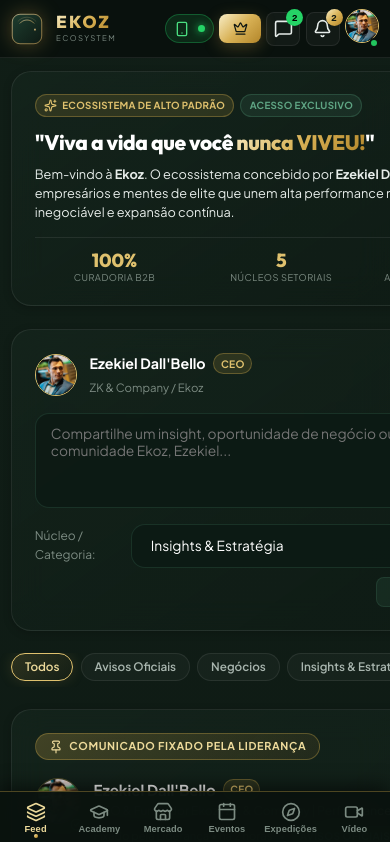
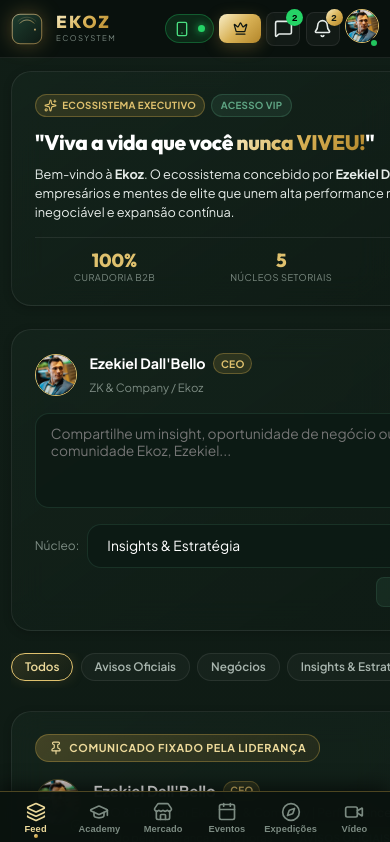
Before and after one commit to Jeipidevs/ekoz, a React (Vite) app: page / in a window 390 px wide. Shown: the top 842 px of the page. Built offline with nearby package versions, Linux system fonts and the light colour scheme.

Commit message:
fix(mobile): perfect mobile spacing, metric wrapping and badge widths

```diff
--- a/src/components/feed/CreatePostCard.tsx
+++ b/src/components/feed/CreatePostCard.tsx
@@ -65,7 +65,7 @@
 
         <div className="create-post-actions-row">
           <div className="category-select-group">
-            <span className="category-label">Núcleo / Categoria:</span>
+            <span className="category-label">Núcleo:</span>
             <select
               value={category}
               onChange={(e) => setCategory(e.target.value as Post['category'])}
--- a/src/components/feed/FeedView.tsx
+++ b/src/components/feed/FeedView.tsx
@@ -45,9 +45,9 @@
             <div className="hero-badge-row">
               <span className="badge badge-gold">
                 <Sparkles size={13} />
-                <span>ECOSSISTEMA DE ALTO PADRÃO</span>
+                <span>ECOSSISTEMA EXECUTIVO</span>
               </span>
-              <span className="badge badge-moss">ACESSO EXCLUSIVO</span>
+              <span className="badge badge-moss">ACESSO VIP</span>
             </div>
 
             <h1 className="hero-slogan-title">
@@ -71,7 +71,7 @@
               </div>
               <div className="hero-metric-item">
                 <span className="metric-val">24/7</span>
-                <span className="metric-lbl">Academy & Networking</span>
+                <span className="metric-lbl">Conexão & Rede</span>
               </div>
             </div>
           </div>
--- a/src/styles/components.css
+++ b/src/styles/components.css
@@ -469,11 +469,13 @@
   gap: 2.5rem;
   padding-top: 1.25rem;
   border-top: 1px solid var(--border-subtle);
+  width: 100%;
 }
 
 .hero-metric-item {
   display: flex;
   flex-direction: column;
+  min-width: 0;
 }
 
 .metric-val {
@@ -490,6 +492,8 @@
   text-transform: uppercase;
   letter-spacing: 0.05em;
   margin-top: 0.25rem;
+  word-break: break-word;
+  white-space: normal;
 }
 
 /* Create Post Card */
@@ -3327,9 +3331,12 @@
 
   /* Filter Navigation Bar Mobile */
   .feed-filter-bar {
-    margin: 0 -0.75rem;
-    padding: 0 0.75rem 0.4rem;
-    width: calc(100% + 1.5rem);
+    margin: 0;
+    padding: 0 0 0.5rem;
+    width: 100%;
+    max-width: 100%;
+    overflow-x: auto;
+    -webkit-overflow-scrolling: touch;
     box-sizing: border-box;
   }
   .filter-tab-btn {
```
